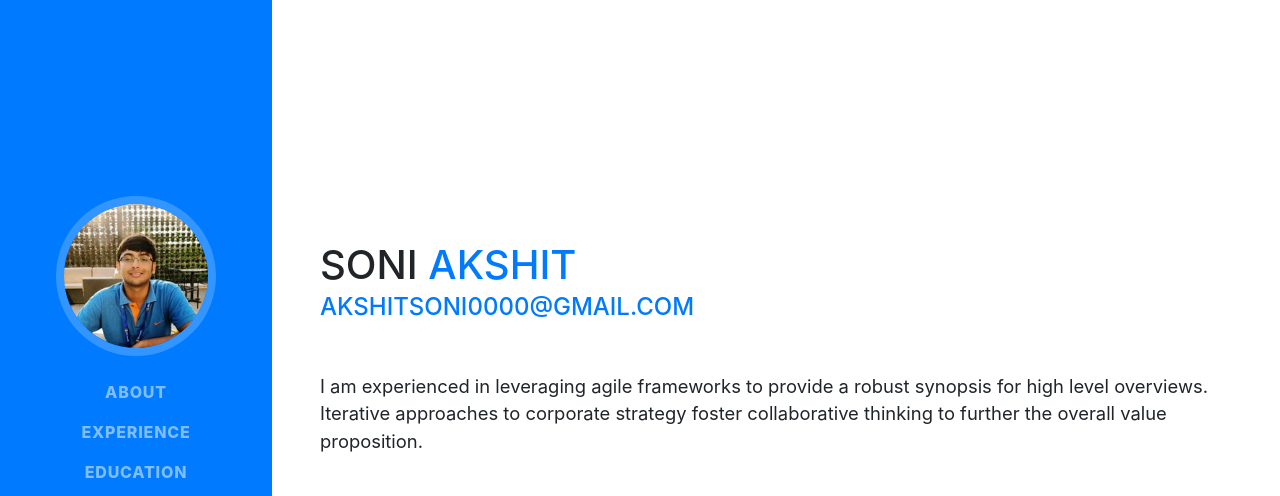
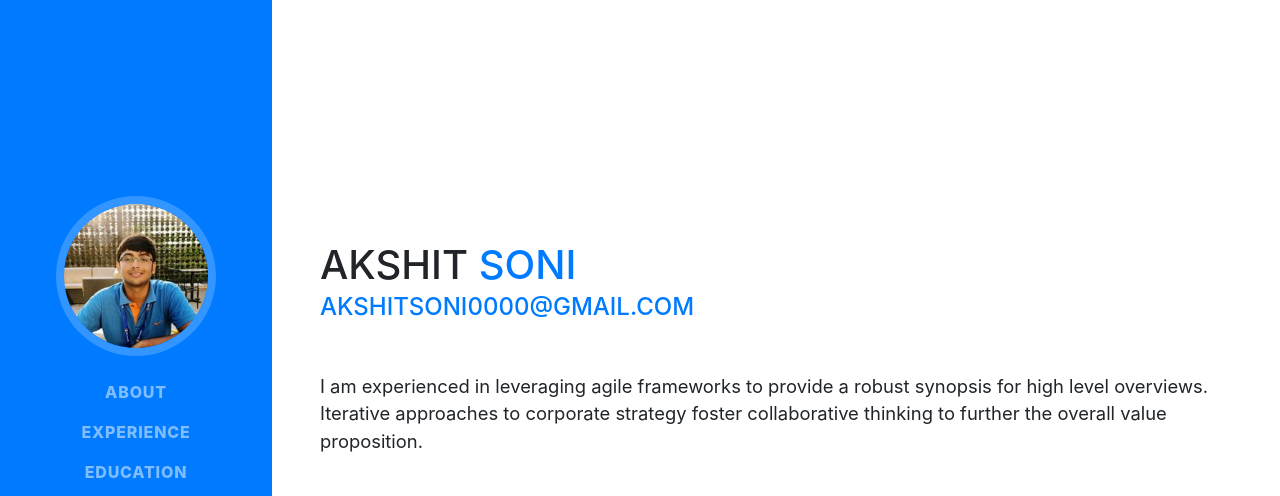
Before and after one commit to akshitsoni/akshitsoni.github.io, a website with bundled scripts: page index.html in a window 1280 px wide. Shown: the top 496 px of the page. Built offline with nearby package versions, Linux system fonts and the light colour scheme; a web font is replaced by a local one.

Commit message:
Interchanged first name and surname, looks better

```diff
--- a/index.html
+++ b/index.html
@@ -63,8 +63,8 @@
 
       <section class="resume-section p-3 p-lg-5 d-flex d-column" id="about">
         <div class="my-auto">
-          <h1 class="mb-0">Soni
-            <span class="text-primary">Akshit</span>
+          <h1 class="mb-0">Akshit
+            <span class="text-primary">Soni</span>
           </h1>
           <div class="subheading mb-5">
             <a href="mailto:name@email.com">akshitsoni0000@gmail.com</a>
```
